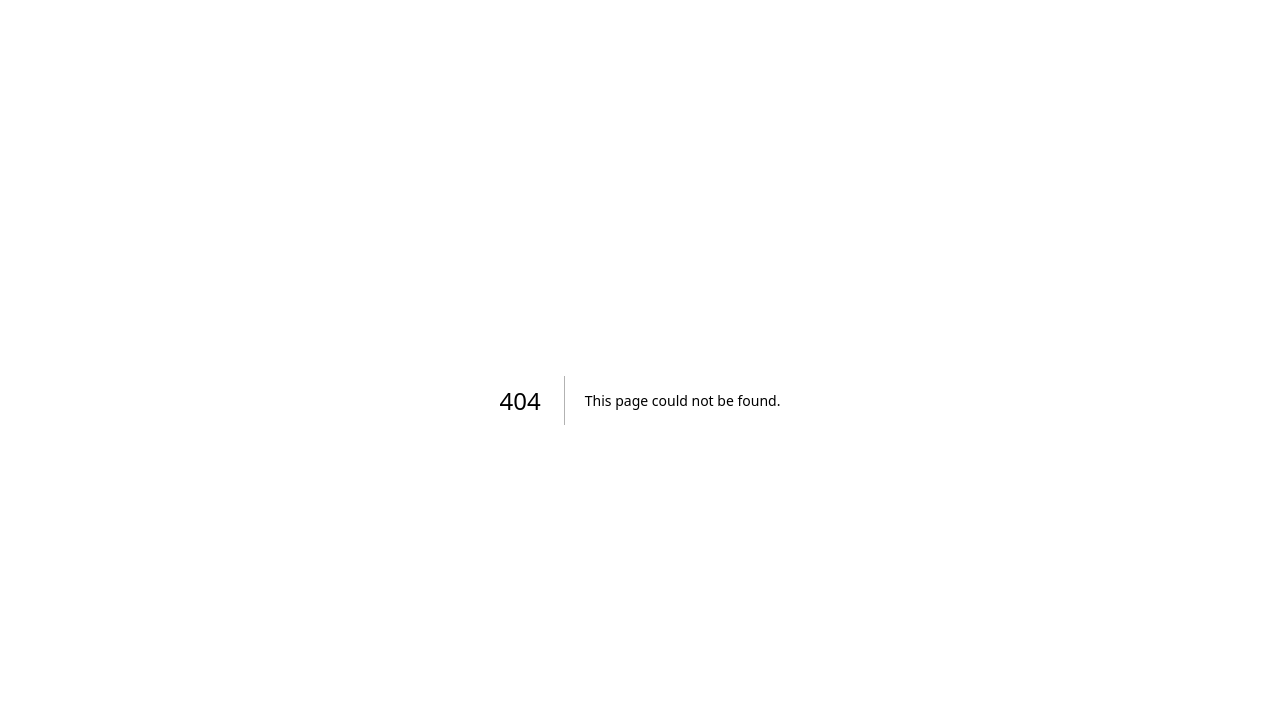
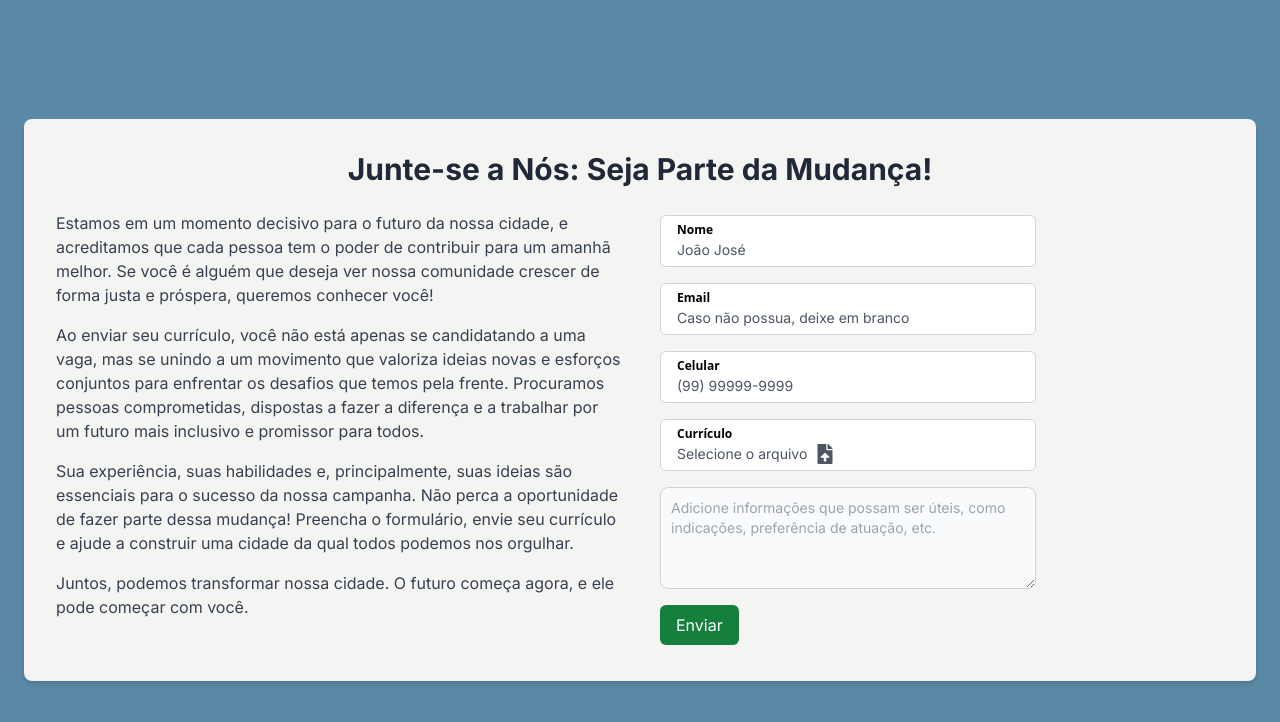
Before and after one commit to caiomeirelles22/diarley, a Next.js app in the folder diarley/: page /Jobs in a window 1280 px wide. Before the commit this address had no page. Shown: the top 722 px of the page. Built offline with nearby package versions, Linux system fonts and the light colour scheme.

Commit message:
create a jobs

```diff
--- /dev/null
+++ b/diarley/src/app/Jobs/Form/Input/index.tsx
@@ -0,0 +1,54 @@
+import { forwardRef } from 'react';
+
+export interface FormInputProps extends React.InputHTMLAttributes<HTMLInputElement> {
+    prefix?: string;
+    iconRight?: any;
+    label?: string;
+    barSize?: 'full' | 'md';
+    errorMessage?: string;
+}
+
+export const Input = forwardRef<HTMLInputElement, FormInputProps>(
+    (
+        {
+            prefix,
+            iconRight,
+            label,
+            barSize,
+            errorMessage,
+            type,
+            ...props
+        },
+        ref,
+    ) => {
+        const hasError = !!errorMessage;
+
+        return (
+            <div className={`flex flex-1 flex-col items-start p-0 m-0 h-full text-left ${barSize === 'full' ? 'w-full' : 'w-80'} ${hasError ? 'border-red-400' : ''}`}>
+                <div className={`relative bg-white text-gray-500 box-border border border-gray-300 flex flex-1 self-stretch flex-row items-center p-1.5 px-2 rounded-md ${hasError ? 'ring-1 ring-red-500' : 'focus-within:ring-2 focus-within:ring-amber-400'}`}>
+                    <fieldset className='relative flex flex-col gap-0.5 w-full mx-2 border-0'>
+                        <span className='font-sans text-xs text-black font-bold'>{label}</span>
+                        <div className='flex items-center'>
+                            {!!prefix && <p className='text-gray-500 mr-1'>{prefix}</p>}
+                            <input className='text-sm bg-transparent border-0 w-full p-0 focus:outline-none disabled:cursor-not-allowed placeholder:text-gray-600'
+                                ref={ref}
+                                type={type}
+                                {...props}
+                            />
+                        </div>
+                    </fieldset>
+                    {!!iconRight && <>{iconRight}</>}
+                </div>
+                {errorMessage && (
+                    <div className='pl-2 pt-0.5'>
+                        <p className='text-red-500 text-xs'>
+                            {errorMessage}
+                        </p>
+                    </div>
+                )}
+            </div>
+        );
+    },
+);
+
+Input.displayName = 'FormInput';
--- /dev/null
+++ b/diarley/src/app/Jobs/Form/index.tsx
@@ -0,0 +1,140 @@
+"use client";
+
+import { useForm } from "react-hook-form";
+import * as z from "zod";
+
+import { unmaskNumber } from "@/app/functions/unmaskNumber";
+import { zodResolver } from "@hookform/resolvers/zod";
+import { Input } from "./Input";
+import { phoneMask } from "@/app/functions/phoneMask";
+import { Button } from "@/app/components/Button";
+import { FileInput } from "./Input/FileInput";
+import { Modal } from "@/app/components/Modal";
+import { useState } from "react";
+
+export function Form() {
+    const MAX_FILE_SIZE = 2000000;
+    const ACCEPTED_IMAGE_TYPES = ["image/jpeg", "image/jpg", "image/png", "image/webp", "application/pdf", "application/msword", "application/vnd.openxmlformats-officedocument.wordprocessingml.document"];
+    const [modalIsOpen, setModalIsOpen] = useState(false)
+
+    const formSchema = z.object({
+        fullName: z.string().min(3, { message: "Coloque seu nome" }),
+        phoneNumber: z
+            .string()
+            .length(11, { message: "Telefone inválido" })
+            .transform((phoneNumber) => unmaskNumber(phoneNumber)),
+        email: z.string().email({ message: 'Coloque um email verdadeiro' }).optional().or(z.literal('')),
+        additionalMessage: z.string().max(150, { message: 'máximo de 150 letras' }),
+        curriculo: z
+            .any()
+            .refine((files) => files?.length == 1, "Nenhum currículo adicionado.")
+            .refine((files) => files?.[0]?.size <= MAX_FILE_SIZE, `Tamanho máximo do arquivo: 20MB.`)
+            .refine(
+                (files) => ACCEPTED_IMAGE_TYPES.includes(files?.[0]?.type),
+                "Formato do arquivo não suportado, insira um PDF, imagem, ou Word."
+            ),
+
+    });
+
+    type FormSchema = z.infer<typeof formSchema>;
+
+    const {
+        register,
+        handleSubmit,
+        reset,
+
+
+        formState: { errors, isSubmitting },
+
+    } = useForm<FormSchema>({
+        resolver: zodResolver(formSchema),
+
+    });
+
+    async function handleSendCurriculo(data: FormSchema) {
+        const formData = new FormData();
+        formData.append("fullName", data.fullName);
+        formData.append("phoneNumber", data.phoneNumber);
+        formData.append("email", data.email || "");
+        formData.append("additionalMessage", data.additionalMessage);
+        formData.append("curriculo", data.curriculo[0]); // arquivo PDF
+
+        try {
+            const response = await fetch("http://localhost:3002/send-curriculo", {
+                method: "POST",
+                body: formData,
+            });
+
+            const result = await response.json();
+            console.log("Success:", result);
+        } catch (error) {
+            console.error("Error:", error);
+        }
+    }
+
+    function openModal() {
+        setModalIsOpen(true)
+    }
+
+    return (
+        <div className="max-w-96 ">
+            <form
+                onSubmit={handleSubmit(handleSendCurriculo)}
+                className="flex w-full flex-col items-start justify-center gap-4 p-1"
+            >
+                <Input
+                    maxLength={60}
+                    label="Nome"
+                    placeholder="João José"
+                    {...register("fullName")}
+                    barSize="full"
+                    errorMessage={errors.fullName?.message}
+                />
+                <Input
+                    maxLength={60}
+                    label="Email"
+                    placeholder="Caso não possua, deixe em branco"
+                    {...register("email")}
+                    barSize="full"
+                    errorMessage={errors.email?.message}
+                />
+
+                <Input
+                    maxLength={15}
+                    label="Celular"
+                    placeholder="(99) 99999-9999"
+                    barSize="full"
+                    errorMessage={errors.phoneNumber?.message}
+                    {...register("phoneNumber", {
+                        setValueAs: (value) => {
+                            return unmaskNumber(value);
+                        },
+                        onChange: (event) => {
+                            event.target.value = phoneMask(event.target.value);
+                        },
+                    })}
+                />
+
+                <FileInput
+                    label="Currículo"
+                    barSize="full"
+                    errorMessage={errors.curriculo?.message?.toString()}
+                    {...register("curriculo")}
+                />
+
+                <textarea
+                    rows={4}
+                    className="block p-2.5 w-full text-sm text-gray-900 bg-gray-50 rounded-lg border border-gray-300 focus:ring-blue-500 focus:border-blue-500 dark:bg-gray-700 dark:border-gray-600 dark:placeholder-gray-400 dark:text-white dark:focus:ring-blue-500 dark:focus:border-blue-500"
+                    placeholder="Adicione informações que possam ser úteis, como indicações, preferência de atuação, etc."
+                    {...register("additionalMessage")}
+                />
+                <Button type="submit" disabled={isSubmitting} className={` hover:bg-green-600 text-white font-b ${isSubmitting? 'bg-yellow-600': 'bg-green-700' } transition-colors ease-in duration-200`}>
+                    {isSubmitting ? 'Enviando...' : 'Enviar'}
+                </Button>
+            </form>
+            <Modal isOpen={modalIsOpen} onClose={() => console.log('')}>
+                <h1>teste</h1>
+            </Modal>
+        </div>
+    );
+}
--- /dev/null
+++ b/diarley/src/app/Jobs/page.tsx
@@ -0,0 +1,22 @@
+import { Form } from "./Form";
+
+export default function Jobs() {
+    return (
+        <div className="w-full flex flex-col gap-4 sm:gap-6 bg-[#5b88a5] min-h-screen items-center justify-center p-4 md:p-6">
+            <div className="max-w-7xl w-full bg-[#f4f4f2] rounded-lg shadow-md p-6 md:p-8">
+                <h1 className="text-2xl md:text-3xl font-bold text-gray-800 mb-6 text-center">Junte-se a Nós: Seja Parte da Mudança!</h1>
+                <div className="flex flex-col lg:flex-row-reverse justify-between gap-8">
+                    <div className="lg:w-1/2">
+                        <Form />
+                    </div>
+                    <div className="lg:w-1/2 space-y-4 text-gray-700">
+                        <p>Estamos em um momento decisivo para o futuro da nossa cidade, e acreditamos que cada pessoa tem o poder de contribuir para um amanhã melhor. Se você é alguém que deseja ver nossa comunidade crescer de forma justa e próspera, queremos conhecer você!</p>
+                        <p>Ao enviar seu currículo, você não está apenas se candidatando a uma vaga, mas se unindo a um movimento que valoriza ideias novas e esforços conjuntos para enfrentar os desafios que temos pela frente. Procuramos pessoas comprometidas, dispostas a fazer a diferença e a trabalhar por um futuro mais inclusivo e promissor para todos.</p>
+                        <p>Sua experiência, suas habilidades e, principalmente, suas ideias são essenciais para o sucesso da nossa campanha. Não perca a oportunidade de fazer parte dessa mudança! Preencha o formulário, envie seu currículo e ajude a construir uma cidade da qual todos podemos nos orgulhar.</p>
+                        <p>Juntos, podemos transformar nossa cidade. O futuro começa agora, e ele pode começar com você.</p>
+                    </div>
+                </div>
+            </div>
+        </div>
+    )
+}
--- a/diarley/src/app/sections/Focus/index.tsx
+++ b/diarley/src/app/sections/Focus/index.tsx
@@ -6,7 +6,7 @@ import Image from "next/image";
 
 export function Focus({focusItems}: FocusItemsProps) {
     return (
-        <div id="focus" className="bg-[#f4f4f2] p-4 sm:p-6 flex flex-col gap-4 max-w-7xl mx-auto rounded-md">
+        <div id="focus" className="bg-[#f4f4f2] p-4 sm:p-6 flex flex-col gap-4 max-w-7xl mx-auto rounded-md w-full">
             <div className=" text-white w-full flex items-center justify-center flex-wrap gap-4">
                 <div>
                     <Image src="/title.png" alt="Diarley na Câmara" width={300} height={10}/>
```
